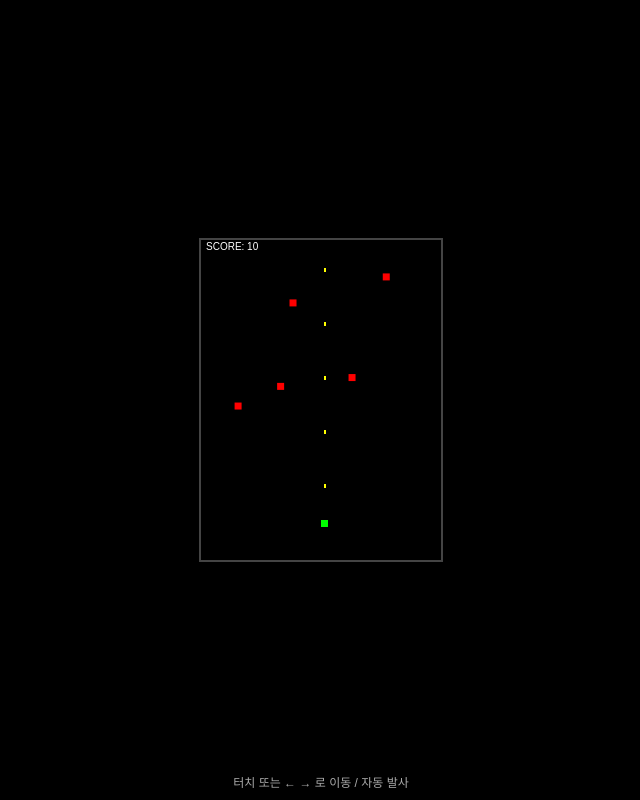
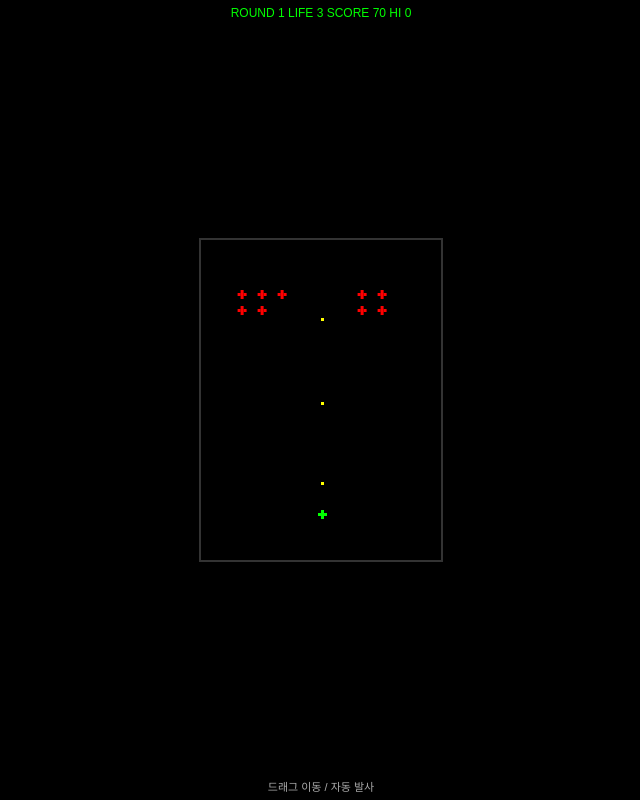
Before and after one commit to p01024958205-hue/minigame, a plain HTML site: page index.html in a window 1280 px wide. Shown: the whole page, without its empty margins (319-959 px from the left). Drawn offline with Linux system fonts and the light colour scheme.

Commit message:
Update index.html

```diff
--- a/index.html
+++ b/index.html
@@ -2,164 +2,88 @@
 <html lang="ko">
 <head>
   <meta charset="UTF-8" />
-  <title>Mini Dot Galaga</title>
+  <title>Mini Galaga Classic</title>
   <meta name="viewport" content="width=device-width, initial-scale=1.0, user-scalable=no" />
   <style>
-    body {
-      margin: 0;
-      background: #000;
-      display: flex;
-      justify-content: center;
-      align-items: center;
-      height: 100vh;
-      font-family: Arial, sans-serif;
-    }
-    canvas {
-      image-rendering: pixelated;
-      border: 2px solid #444;
-      background: #000;
-      touch-action: none;
-    }
-    #info {
-      position: fixed;
-      bottom: 10px;
-      color: #aaa;
-      font-size: 12px;
-      text-align: center;
-      width: 100%;
-    }
+    body{margin:0;background:#000;display:flex;justify-content:center;align-items:center;height:100vh;font-family:Arial;color:#fff}
+    canvas{image-rendering:pixelated;border:2px solid #333;background:#000;touch-action:none}
+    #ui{position:fixed;top:6px;width:100%;text-align:center;font-size:12px;color:#0f0}
+    #hint{position:fixed;bottom:6px;width:100%;text-align:center;font-size:11px;color:#aaa}
   </style>
 </head>
 <body>
-  <canvas id="game" width="240" height="320"></canvas>
-  <div id="info">터치 또는 ← → 로 이동 / 자동 발사</div>
+<canvas id="game" width="240" height="320"></canvas>
+<div id="ui"></div>
+<div id="hint">드래그 이동 / 자동 발사</div>
+<script>
+const canvas=document.getElementById('game');
+const ctx=canvas.getContext('2d');
+const ui=document.getElementById('ui');
 
-  <script>
-    const canvas = document.getElementById('game');
-    const ctx = canvas.getContext('2d');
+/* ===== 상태 ===== */
+let score=0, high=localStorage.getItem('galaga_hs')||0;
+let lives=3, round=1, gameOver=false;
 
-    const SCALE = 1;
-    let left = false;
-    let right = false;
+/* ===== 플레이어 (비행기 도트 스프라이트) ===== */
+const player={x:120,y:270,s:2};
+const ship=[[0,1,0],[1,1,1],[0,1,0]];
 
-    const player = {
-      x: 120,
-      y: 280,
-      w: 7,
-      h: 7
-    };
+/* ===== 입력 ===== */
+let dirX=0,dirY=0,start=null;
+canvas.addEventListener('touchstart',e=>{start={x:e.touches[0].clientX,y:e.touches[0].clientY}});
+canvas.addEventListener('touchmove',e=>{if(!start)return;let dx=e.touches[0].clientX-start.x;let dy=e.touches[0].clientY-start.y;let l=Math.hypot(dx,dy)||1;dirX=dx/l;dirY=dy/l});
+canvas.addEventListener('touchend',()=>{dirX=dirY=0;start=null});
 
-    let bullets = [];
-    let enemies = [];
-    let score = 0;
-    let gameOver = false;
+/* ===== 엔티티 ===== */
+let bullets=[], enemies=[];
+setInterval(()=>{if(!gameOver)bullets.push({x:player.x,y:player.y})},350);
 
-    function spawnEnemy() {
-      enemies.push({
-        x: Math.random() * 220 + 10,
-        y: -10,
-        w: 7,
-        h: 7,
-        speed: Math.random() * 0.5 + 0.5
-      });
-    }
+/* ===== 적 편대 (천천히 내려오며 쌓임) ===== */
+function spawnFormation(){
+  for(let r=0;r<2;r++)for(let c=0;c<8;c++)enemies.push({x:40+c*20,y:30+r*16,dx:0.4});
+}
 
-    setInterval(spawnEnemy, 800);
-    setInterval(() => {
-      bullets.push({ x: player.x + 3, y: player.y, speed: 3 });
-    }, 300);
+/* ===== 업데이트 ===== */
+function update(){
+  if(gameOver)return;
+  player.x+=dirX*player.s; player.y+=dirY*player.s;
+  player.x=Math.max(10,Math.min(230,player.x)); player.y=Math.max(200,Math.min(300,player.y));
 
-    function update() {
-      if (gameOver) return;
+  bullets.forEach(b=>b.y-=4); bullets=bullets.filter(b=>b.y>-10);
 
-      if (left) player.x -= 2;
-      if (right) player.x += 2;
+  let edge=false;
+  enemies.forEach(e=>{e.x+=e.dx;if(e.x<20||e.x>220)edge=true});
+  if(edge)enemies.forEach(e=>{e.dx*=-1;e.y+=10});
 
-      player.x = Math.max(0, Math.min(canvas.width - player.w, player.x));
+  bullets.forEach((b,bi)=>{
+    enemies.forEach((e,ei)=>{
+      if(Math.abs(b.x-e.x)<6&&Math.abs(b.y-e.y)<6){bullets.splice(bi,1);enemies.splice(ei,1);score+=10}
+    })
+  });
 
-      bullets.forEach(b => b.y -= b.speed);
-      bullets = bullets.filter(b => b.y > -10);
+  enemies.forEach(e=>{if(Math.abs(e.x-player.x)<8&&Math.abs(e.y-player.y)<8){lose()}});
 
-      enemies.forEach(e => e.y += e.speed);
+  if(enemies.length===0){round++; if(round>10)end(true); else spawnFormation()}
+}
 
-      enemies.forEach(e => {
-        if (
-          e.x < player.x + player.w &&
-          e.x + e.w > player.x &&
-          e.y < player.y + player.h &&
-          e.y + e.h > player.y
-        ) {
-          gameOver = true;
-        }
-      });
+function lose(){lives--; if(lives<=0)end(false)}
+function end(win){gameOver=true; if(score>high){high=score;localStorage.setItem('galaga_hs',score)}}
 
-      bullets.forEach((b, bi) => {
-        enemies.forEach((e, ei) => {
-          if (
-            b.x < e.x + e.w &&
-            b.x + 2 > e.x &&
-            b.y < e.y + e.h &&
-            b.y + 4 > e.y
-          ) {
-            bullets.splice(bi, 1);
-            enemies.splice(ei, 1);
-            score += 10;
-          }
-        });
-      });
-    }
+/* ===== 렌더 ===== */
+function px(x,y,c){ctx.fillStyle=c;ctx.fillRect(x,y,3,3)}
+function drawShip(x,y,c){ship.forEach((r,i)=>r.forEach((v,j)=>{if(v)px(x+j*3-3,y+i*3,c)}))}
 
-    function drawPixel(x, y, w, h, color) {
-      ctx.fillStyle = color;
-      ctx.fillRect(x, y, w, h);
-    }
+function draw(){
+  ctx.clearRect(0,0,240,320);
+  drawShip(player.x,player.y,'#0f0');
+  bullets.forEach(b=>px(b.x,b.y,'#ff0'));
+  enemies.forEach(e=>drawShip(e.x,e.y,'#f00'));
+  ui.innerText=`ROUND ${round}  LIFE ${lives}  SCORE ${score}  HI ${high}`;
+  if(gameOver){ctx.fillStyle='#fff';ctx.fillText('GAME OVER',80,160)}
+}
 
-    function draw() {
-      ctx.clearRect(0, 0, canvas.width, canvas.height);
-
-      drawPixel(player.x, player.y, player.w, player.h, '#0f0');
-
-      bullets.forEach(b => drawPixel(b.x, b.y, 2, 4, '#ff0'));
-      enemies.forEach(e => drawPixel(e.x, e.y, e.w, e.h, '#f00'));
-
-      ctx.fillStyle = '#fff';
-      ctx.fillText('SCORE: ' + score, 5, 10);
-
-      if (gameOver) {
-        ctx.fillStyle = '#fff';
-        ctx.fillText('GAME OVER', 80, 160);
-        ctx.fillText('새로고침하면 재시작', 60, 180);
-      }
-    }
-
-    function loop() {
-      update();
-      draw();
-      requestAnimationFrame(loop);
-    }
-
-    loop();
-
-    window.addEventListener('keydown', e => {
-      if (e.key === 'ArrowLeft') left = true;
-      if (e.key === 'ArrowRight') right = true;
-    });
-
-    window.addEventListener('keyup', e => {
-      if (e.key === 'ArrowLeft') left = false;
-      if (e.key === 'ArrowRight') right = false;
-    });
-
-    canvas.addEventListener('touchstart', e => {
-      const x = e.touches[0].clientX;
-      if (x < window.innerWidth / 2) left = true;
-      else right = true;
-    });
-
-    canvas.addEventListener('touchend', () => {
-      left = false;
-      right = false;
-    });
-  </script>
+function loop(){update();draw();requestAnimationFrame(loop)}
+spawnFormation(); loop();
+</script>
 </body>
 </html>
```
